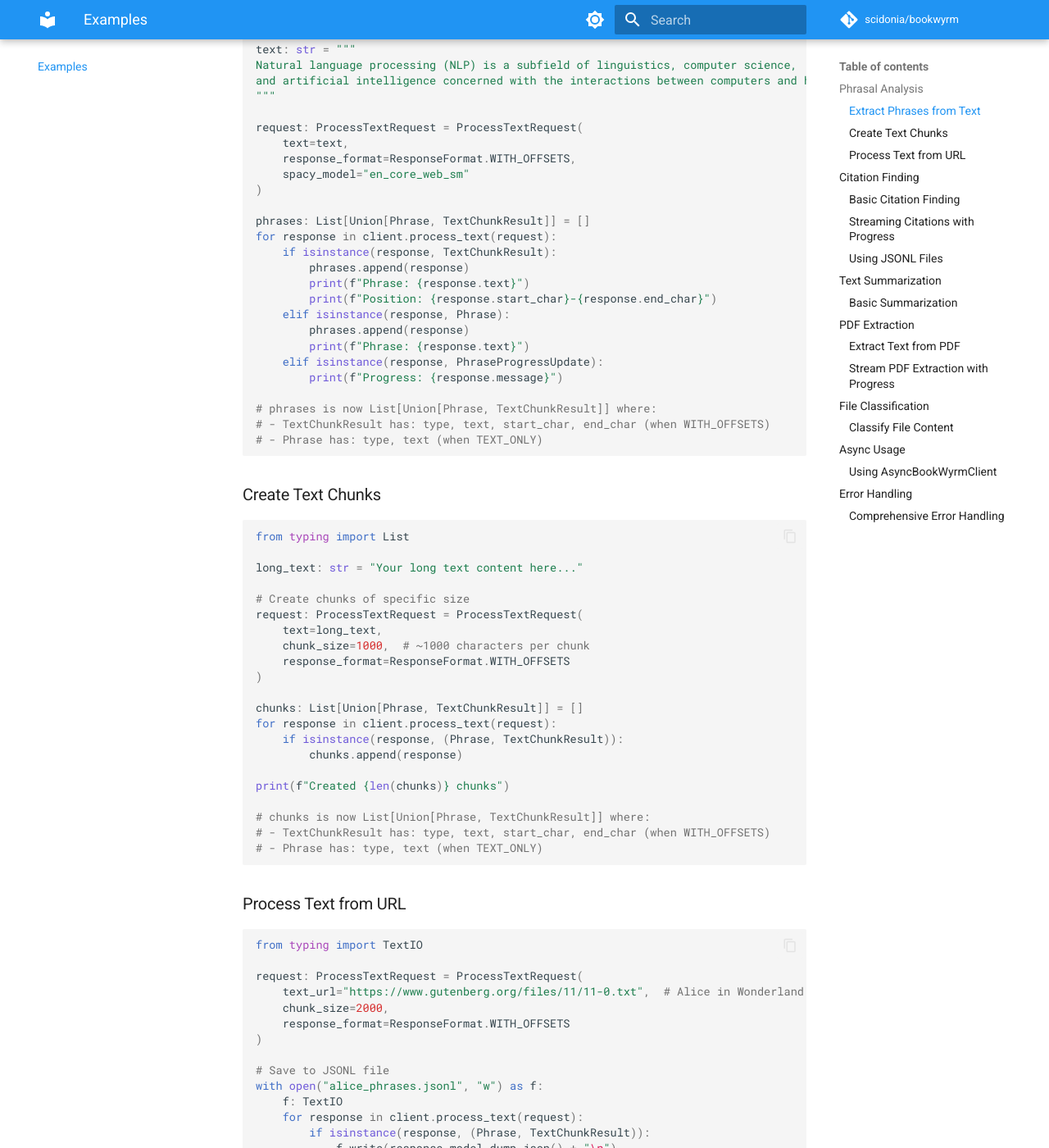
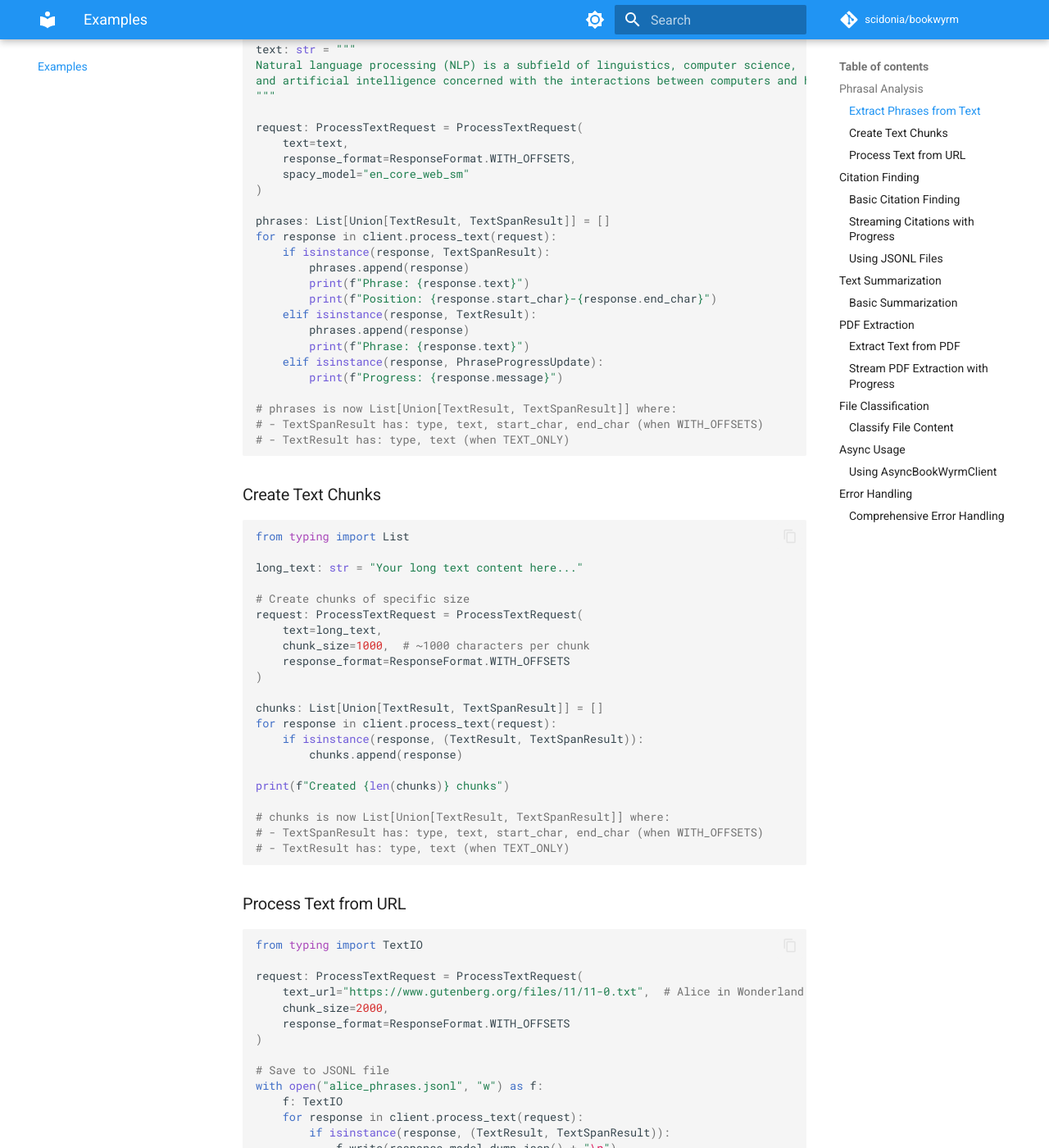
Before and after one commit to scidonia/bookwyrm-client, an MkDocs documentation site: the page built from docs/examples.md, in a window 1280 px wide and 1400 px high, scrolled down 483 px. Shown: the whole window at 82% size. Built offline with MkDocs 1.6.1 and Material for MkDocs 9.7.7, drawn with Linux system fonts in a browser that asks for light colours; comment, search, counter and statistics services are not loaded; some of the changed text lies outside the part shown.

Commit message:
feat: Refactor text models to use new Span and TextSpan base classes
Co-authored-by: aider (anthropic/claude-sonnet-4-20250514) <aider@aider.chat>

````diff
--- a/docs/examples.md
+++ b/docs/examples.md
@@ -9,7 +9,7 @@ This page contains practical examples of using the BookWyrm client library.
 ```python
 from typing import List, Union
 from bookwyrm import BookWyrmClient
-from bookwyrm.models import ProcessTextRequest, ResponseFormat, Phrase, TextChunkResult, PhraseProgressUpdate
+from bookwyrm.models import ProcessTextRequest, ResponseFormat, TextResult, TextSpanResult, PhraseProgressUpdate
 
 # Create client
 client: BookWyrmClient = BookWyrmClient()
@@ -25,21 +25,21 @@ request: ProcessTextRequest = ProcessTextRequest(
     spacy_model="en_core_web_sm"
 )
 
-phrases: List[Union[Phrase, TextChunkResult]] = []
+phrases: List[Union[TextResult, TextSpanResult]] = []
 for response in client.process_text(request):
-    if isinstance(response, TextChunkResult):
+    if isinstance(response, TextSpanResult):
         phrases.append(response)
         print(f"Phrase: {response.text}")
         print(f"Position: {response.start_char}-{response.end_char}")
-    elif isinstance(response, Phrase):
+    elif isinstance(response, TextResult):
         phrases.append(response)
         print(f"Phrase: {response.text}")
     elif isinstance(response, PhraseProgressUpdate):
         print(f"Progress: {response.message}")
 
-# phrases is now List[Union[Phrase, TextChunkResult]] where:
-# - TextChunkResult has: type, text, start_char, end_char (when WITH_OFFSETS)
-# - Phrase has: type, text (when TEXT_ONLY)
+# phrases is now List[Union[TextResult, TextSpanResult]] where:
+# - TextSpanResult has: type, text, start_char, end_char (when WITH_OFFSETS)
+# - TextResult has: type, text (when TEXT_ONLY)
 ```
 
 ### Create Text Chunks
@@ -56,16 +56,16 @@ request: ProcessTextRequest = ProcessTextRequest(
     response_format=ResponseFormat.WITH_OFFSETS
 )
 
-chunks: List[Union[Phrase, TextChunkResult]] = []
+chunks: List[Union[TextResult, TextSpanResult]] = []
 for response in client.process_text(request):
-    if isinstance(response, (Phrase, TextChunkResult)):
+    if isinstance(response, (TextResult, TextSpanResult)):
         chunks.append(response)
 
 print(f"Created {len(chunks)} chunks")
 
-# chunks is now List[Union[Phrase, TextChunkResult]] where:
-# - TextChunkResult has: type, text, start_char, end_char (when WITH_OFFSETS)
-# - Phrase has: type, text (when TEXT_ONLY)
+# chunks is now List[Union[TextResult, TextSpanResult]] where:
+# - TextSpanResult has: type, text, start_char, end_char (when WITH_OFFSETS)
+# - TextResult has: type, text (when TEXT_ONLY)
 ```
 
 ### Process Text from URL
@@ -83,7 +83,7 @@ request: ProcessTextRequest = ProcessTextRequest(
 with open("alice_phrases.jsonl", "w") as f:
     f: TextIO
     for response in client.process_text(request):
-        if isinstance(response, (Phrase, TextChunkResult)):
+        if isinstance(response, (TextResult, TextSpanResult)):
             f.write(response.model_dump_json() + "\n")
 ```
 
````
Also changed, not shown: bookwyrm/__init__.py (+10 -4 lines), docs/api/models.md (+14 -3 lines), 4 other files.
